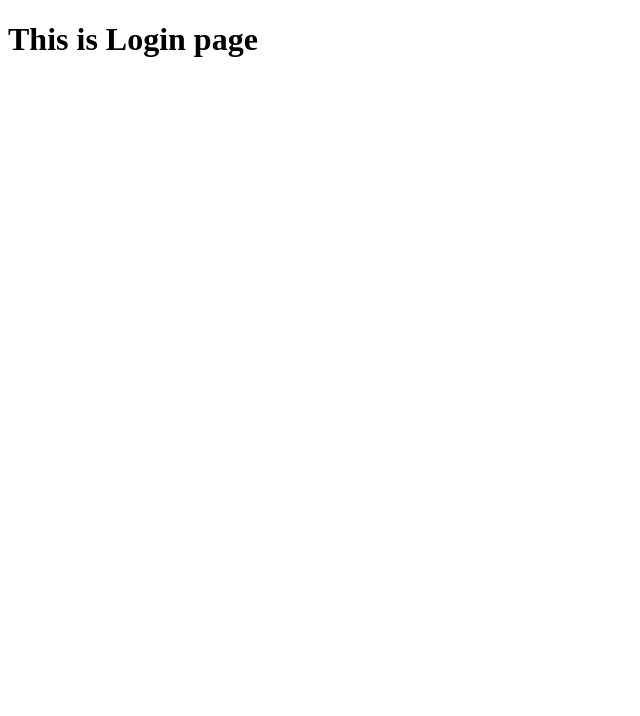
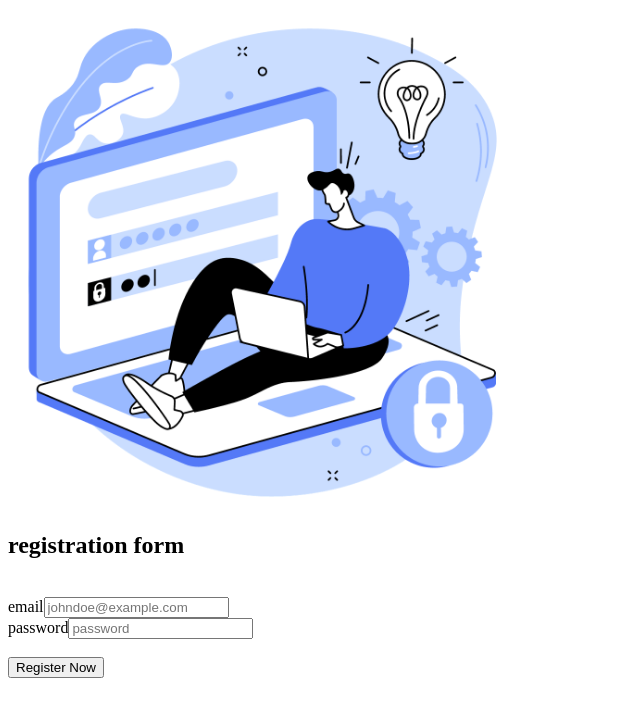
Before and after one commit to DrishyaShrestha09/admin-panel, a React (Vite) app in the folder client/: page /login in a window 1280 px wide. Shown: the top 716 px of the page, without its empty margins (0-640 px from the left). Built offline with nearby package versions, Linux system fonts and the light colour scheme.

Commit message:
added login page with data storation in backend

```diff
--- a/client/src/pages/Login.jsx
+++ b/client/src/pages/Login.jsx
@@ -1,8 +1,79 @@
+import { useState } from "react";
+
 const Login = () => {
+  const [user, setUser] = useState({
+    email:"",
+    pasword: "",
+  });
+
+  const handleInput = (e) => {
+    let name = e.target.name;
+    let value = e.target.value;
+
+    setUser({
+      ...user,
+      [name]:value,
+    });
+  }
+
+  const handleSubmit = (e) => {
+    e.preventDefault();
+    console.log(user);
+  }
+
+
+
   return (
-    <div>
-      <h1>This is Login page</h1>
-    </div>
+    <>
+    <section>
+      <main>
+        <div className="section-registration">
+          <div className="container grid grid-two-cols">
+            <div className="login-image">
+              <img src="/images/login.png" alt="registration image" width="500" height="500" />
+            </div>
+            {/* register form */}
+            <div className="registration-form">
+              <h1 className="main-heading mb-3">registration form</h1>
+              <br />
+
+              <form onSubmit={handleSubmit} >
+
+                <div>
+                  <label htmlFor="email">email</label>
+                  <input type="email"
+                  name="email"
+                  placeholder="johndoe@example.com"
+                  id="email"
+                  required
+                  autoComplete="off"
+                  value={user.email}
+                  onChange={handleInput}
+                  />
+                </div>
+
+                <div>
+                  <label htmlFor="password">password</label>
+                  <input type="password"
+                  name="password"
+                  placeholder="password"
+                  id="password"
+                  required
+                  autoComplete="off"
+                  value={user.password}
+                  onChange={handleInput}
+                  />
+                </div>
+
+                <br />
+                <button type="submit" className="btn btn-submit">Register Now</button>
+              </form>
+            </div>
+          </div>
+        </div>
+      </main>
+    </section>
+  </>
   )
 }
 
```
